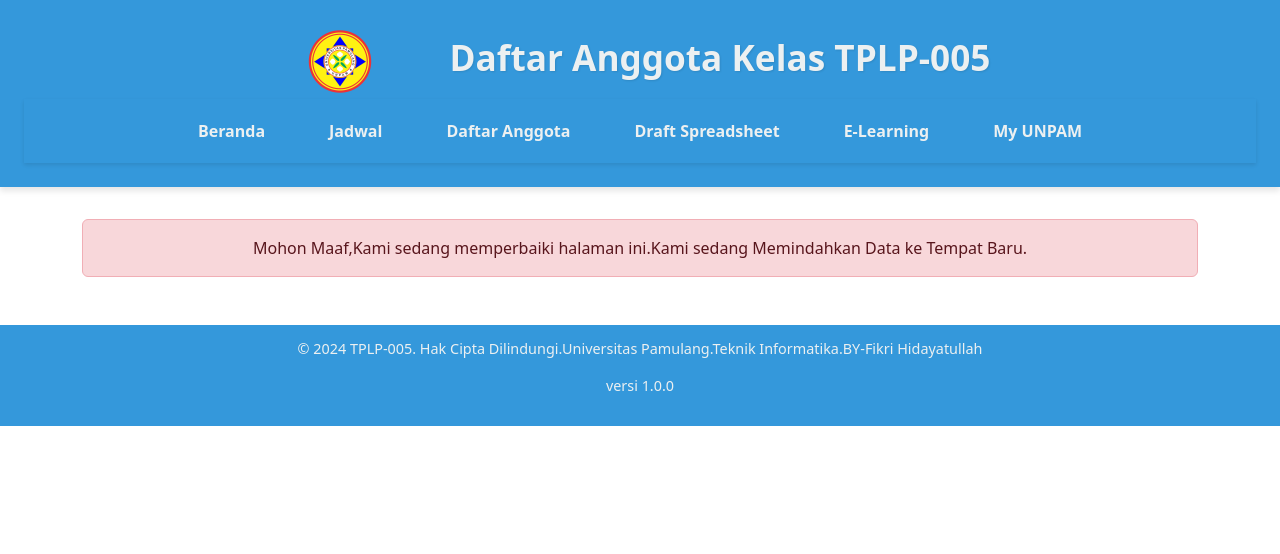
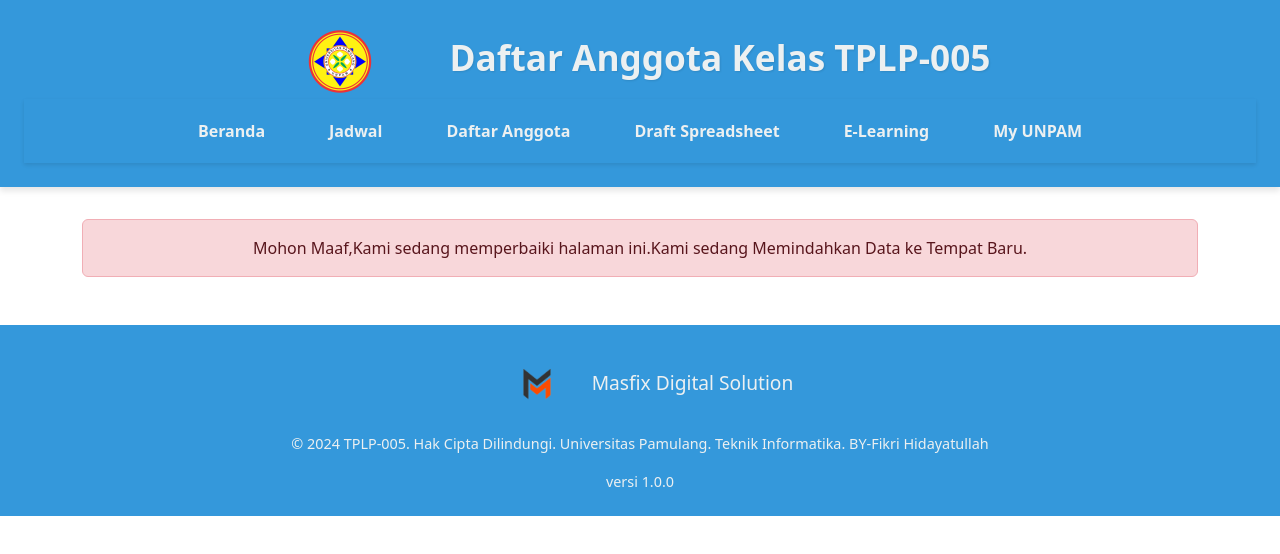
Before and after one commit to fikrihdyt25/TPLP-005, a plain HTML site: page pageanggota.html in a window 1280 px wide. Drawn offline with nearby package versions, Linux system fonts and the light colour scheme; no server answers.

Commit message:
update desember

```diff
--- a/dist/styleanggota.css
+++ b/dist/styleanggota.css
@@ -163,11 +163,12 @@ main {
 }
 
 /* Footer */
+
 footer {
     background-color: #3498db;
     color: #ecf0f1;
     text-align: center;
-    padding: 0.8rem;
+    padding: 0.5rem; /* Mengurangi padding agar footer tidak terlalu lebar ke atas */
     position: relative;
     bottom: 0;
     width: 100%;
--- a/pageanggota.html
+++ b/pageanggota.html
@@ -59,8 +59,12 @@
     </script>
 
 
-    <footer style="position: static; bottom: auto;">
-        <p>&copy; 2024 TPLP-005. Hak Cipta Dilindungi.Universitas Pamulang.Teknik Informatika.BY-Fikri Hidayatullah</p>
+    <footer style="position: static; bottom: auto; text-align: center;">
+        <div style="display: flex; align-items: center; justify-content: center;">
+            <img src="assets/img/Logo-M.png" alt="MasfixDigitalSolution" style="max-width: 100px; height: auto; margin-right: 5px;">
+            <span style="font-size: 1.2rem;">Masfix Digital Solution</span>
+        </div>
+        <p>&copy; 2024 TPLP-005. Hak Cipta Dilindungi. Universitas Pamulang. Teknik Informatika. BY-Fikri Hidayatullah</p>
         <p>versi 1.0.0</p>
     </footer>
 </body>
```
Also changed, not shown: index.html (+6 -2 lines), Link Website.txt (added), assets/img/Logo-M.png (added), 1 other file.
